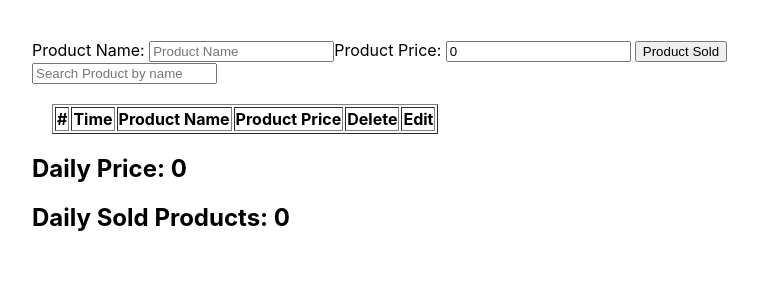
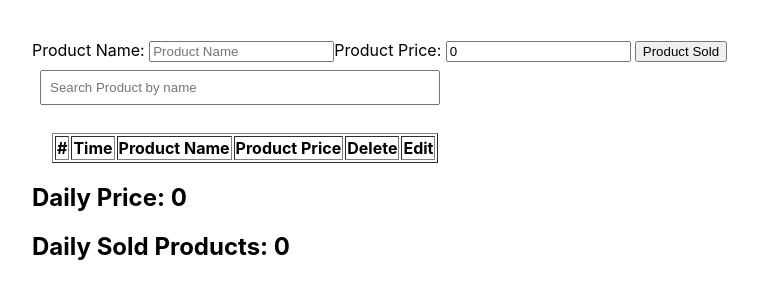
Before and after one commit to theirfanirfi/fsd_react_training, a React (Create React App) app: page / in a window 1280 px wide. Shown: the top 300 px of the page, without its empty margins (8-766 px from the left). Built offline with nearby package versions, Linux system fonts and the light colour scheme.

Commit message:
decomposing into components

```diff
--- /dev/null
+++ b/src/components/StoreComponents/DailyStatus.js
@@ -0,0 +1,10 @@
+const DailyStatus = (props) => {
+    return (
+        <>
+            <h2>Daily Price: {props.totalDailyPrice}</h2>
+            <h2>Daily Sold Products: {props.totalDailyProducts}</h2>
+        </>
+    )
+}
+
+export default DailyStatus;
--- /dev/null
+++ b/src/components/StoreComponents/DeleteItem.js
@@ -0,0 +1,24 @@
+import {useContext} from 'react';
+import { ProductContext } from '../../pages/MyStore';
+const DeleteItem = (props) => {
+    const {products, setProducts} = useContext(ProductContext);
+
+    const deleteItem = (pName) => {
+        let p = products.find(prod => prod.productName == pName);
+        let prods = products
+        let index = prods.indexOf(p);
+
+        prods.splice(index, 1);
+
+        setProducts([...prods]);
+        // setTotalDailyPrice(totalDailyPrice-p.productPrice)
+        // setTotalDailyProducts(totalDailyProducts-1)
+
+    }
+
+    return (
+           <button onClick={() => deleteItem(props.product.productName)}>Delete</button>
+    )
+}
+
+export default DeleteItem;
--- /dev/null
+++ b/src/components/StoreComponents/ListItem.js
@@ -0,0 +1,22 @@
+import DeleteItem from "./DeleteItem";
+
+const ListItem = (props) => {
+    let {product} = props
+    return (
+        <tr>
+                        <td>1</td>
+                        <td>{product.time}</td>
+                        <td>{product.productName}</td>
+                        <td>{product.productPrice}</td>
+                        <td>
+                         <DeleteItem product={product} />
+                        </td>
+
+                        <td>
+                            <button>Edit</button>
+                        </td>
+                    </tr>
+    )
+}
+
+export default ListItem;
--- /dev/null
+++ b/src/components/StoreComponents/ListStoreItems.js
@@ -0,0 +1,23 @@
+import {useContext} from 'react';
+import ListItem from "./ListItem";
+import TableHead from "./TableHead";
+
+import {ProductContext} from '../../pages/MyStore'
+
+const ListStoreItems = () => {
+
+    const {products, setProducts} = useContext(ProductContext)
+
+    return (
+        <table border="1" style={{ margin: 20 }}>
+            <TableHead />
+            {products.map(p => {
+                return <ListItem product={p} />
+            })
+
+        }
+        </table>
+    )
+}
+
+export default ListStoreItems;
--- /dev/null
+++ b/src/components/StoreComponents/ProductForm.js
@@ -0,0 +1,54 @@
+import {useState, useContext} from 'react';
+import { ProductContext } from '../../pages/MyStore';
+
+const ProductForm = () => {
+    const [productName, setProductName] = useState('')
+    const [productPrice, setProductPrice] = useState(0)
+    const {products, setProducts} = useContext(ProductContext)
+
+
+        const productSold = (e) => {
+        if(productName != '' && productPrice != 0){
+        let date =new Date();
+
+        let year = date.getFullYear();
+        let month = date.getMonth() + 1;
+        let day = date.getDate();
+
+        let product = {
+            'time': day+"/"+month+"/"+year,
+            'productName': productName,
+            'productPrice': productPrice
+        }
+        console.log(product);
+
+        // setTotalDailyPrice(totalDailyPrice+parseInt(productPrice));
+        // setTotalDailyProducts(totalDailyProducts+1)
+        setProducts([...products, product])
+        setProductName('')
+        setProductPrice(0)
+    }else {
+        alert('Please enter product details');
+    }
+    }
+
+    return (
+                    <div>
+                <label>Product Name: </label>
+                <input type="text" placeholder="Product Name"
+                onChange={(e) => setProductName(e.target.value)}
+                value={productName}
+                />
+
+                <label>Product Price: </label>
+                <input type="number" placeholder="Product Price"
+                onChange={(e) => setProductPrice(parseInt(e.target.value))}
+                value={productPrice}
+                />
+                <button style={{marginLeft:4}} onClick={productSold}>Product Sold</button>
+
+            </div>
+    )
+}
+
+export default ProductForm
--- /dev/null
+++ b/src/components/StoreComponents/StoreSearch.js
@@ -0,0 +1,31 @@
+import { useContext } from 'react';
+import { ProductContext } from "../../pages/MyStore";
+const StoreSearch = (props) => {
+    const { products, setProducts } = useContext(ProductContext);
+    return (
+
+        <input type="search" style={{ margin: 8, width: 400, padding: 8 }} placeholder="Search Product by name"
+            onChange={(e) => {
+                let search = e.target.value
+                if (search != '') {
+                    props.setIsSearching(true);
+                    let filtered_products = products.filter(function (product) {
+                        search = search.toLowerCase()
+
+                        if (product.productName.toLowerCase().includes(search) || product.productPrice == search) {
+                            return product
+                        }
+                    });
+
+
+                    props.setFilterProducts(filtered_products);
+                } else {
+                    props.setIsSearching(false);
+                }
+            }}
+
+        />
+    )
+}
+
+export default StoreSearch;
--- /dev/null
+++ b/src/components/StoreComponents/TableHead.js
@@ -0,0 +1,15 @@
+const TableHead = () => {
+    return (
+        <thead>
+            <th>#</th>
+            <th>Time</th>
+            <th>Product Name</th>
+            <th>Product Price</th>
+            <th>Delete</th>
+            <th>Edit</th>
+
+        </thead>
+    )
+}
+
+export default TableHead;
--- a/src/pages/MyStore.js
+++ b/src/pages/MyStore.js
@@ -1,52 +1,28 @@
-import {useState} from 'react';
+import {useState, createContext} from 'react';
+import ListStoreItems from  '../components/StoreComponents/ListStoreItems'
+import DailyStatus from '../components/StoreComponents/DailyStatus';
+import ProductForm from '../components/StoreComponents/ProductForm';
+import StoreSearch from '../components/StoreComponents/StoreSearch';
+
+export const ProductContext = createContext()
+
 const MyStore = () => {
     const [productName, setProductName] = useState('');
     const [productPrice, setProductPrice] = useState(0);
     const [products, setProducts] = useState([])
-    const [filteredProducts, setfilteredProducts] = useState([])
+    const [filterProducts, setFilterProducts] = useState([])
     const [totalDailyPrice, setTotalDailyPrice] = useState(0);
     const [totalDailyProducts, setTotalDailyProducts] = useState(0);
     const [isEditing, setIsEditing] = useState(false);
+    const [isSearching, setIsSearching] = useState(false);
     const [productIndexForUpdate, setProductIndexForUpdate] = useState(-1);
     const [productUpdate, setProductUpdate] = useState({});
 
 
-    const productSold = (e) => {
-        if(productName != '' && productPrice != 0){
-        let date =new Date();
 
-        let year = date.getFullYear();
-        let month = date.getMonth() + 1;
-        let day = date.getDate();
 
-        let product = {
-            'time': day+"/"+month+"/"+year,
-            'productName': productName,
-            'productPrice': productPrice
-        }
 
-        setTotalDailyPrice(totalDailyPrice+parseInt(productPrice));
-        setTotalDailyProducts(totalDailyProducts+1)
-        setProducts([...products, product])
-        setProductName('')
-        setProductPrice(0)
-    }else {
-        alert('Please enter product details');
-    }
-    }
 
-    const deleteItem = (pName) => {
-        let p = products.find(prod => prod.productName == pName);
-        let prods = products
-        let index = prods.indexOf(p);
-
-        prods.splice(index, 1);
-
-        setProducts([...prods]);
-        setTotalDailyPrice(totalDailyPrice-p.productPrice)
-        setTotalDailyProducts(totalDailyProducts-1)
-
-    }
 
     const editProductInState = (event) => {
         let productUpdated = {
@@ -84,104 +60,25 @@ const MyStore = () => {
 
     }
 
+    const changeProductsInTheTable = (f_products) => {
+        console.log(f_products);
+        setFilterProducts([...f_products])
+    }
+
+
     return  (
         <div style={{margin:40,}}>
-            <div>
-                <label>Product Name: </label>
-                <input type="text" placeholder="Product Name"
-                onChange={(e) => setProductName(e.target.value)}
-                value={productName}
-                />
 
-                <label>Product Price: </label>
-                <input type="number" placeholder="Product Price"
-                onChange={(e) => setProductPrice(parseInt(e.target.value))}
-                value={productPrice}
-                />
-                {isEditing ?
-                <button onClick={editProductInState} style={{marginLeft:4}}>Edit Product</button>
-                :
-                <button onClick={productSold} style={{marginLeft:4}}>Product Sold</button>
-                }
-            </div>
+            <ProductContext.Provider value={isSearching ? {'products': filterProducts, setProducts} : {'products':products, setProducts}}>
+            <ProductForm />
+            <StoreSearch setFilterProducts={changeProductsInTheTable} setIsSearching={setIsSearching} />
 
-            <input type="search" placeholder="Search Product by name"
-                onChange={(e) => {
+            <ListStoreItems />
 
-                let filtered_products = products.filter(function (product){
-                    let search = e.target.value
-                    search = search.toLowerCase()
-
-                        if(product.productName.toLowerCase().includes(search) || product.productPrice == search){
-                            return product
-                        }
-                    });
-
-
-                setfilteredProducts(filtered_products);
-
-
-                }}
-
-                />
-            <table border="1" style={{margin:20}}>
-                <thead>
-                    <th>#</th>
-                    <th>Time</th>
-                    <th>Product Name</th>
-                    <th>Product Price</th>
-                    <th>Delete</th>
-                    <th>Edit</th>
-
-                </thead>
-
-                {filteredProducts.length ==0 && products.map(p => {
-                    return (
-                        <tr>
-                        <td>1</td>
-                        <td>{p.time}</td>
-                        <td>{p.productName}</td>
-                        <td>{p.productPrice}</td>
-                        <td>
-                            <button onClick={() => deleteItem(p.productName)}>Delete</button>
-                        </td>
-
-                        <td>
-                            <button onClick={() => editProduct(p.productName)}>Edit</button>
-                        </td>
-                    </tr>
-                    )
-                })
-
-                }
-
-{filteredProducts.length > 0 && filteredProducts.map(p => {
-                    return (
-                        <tr>
-                        <td>1</td>
-                        <td>{p.time}</td>
-                        <td>{p.productName}</td>
-                        <td>{p.productPrice}</td>
-                        <td>
-                            <button onClick={() => deleteItem(p.productName)}>Delete</button>
-                        </td>
-                        <td>
-                            <button onClick={() => editProduct(p.productName)}>Edit</button>
-                        </td>
-
-
-                    </tr>
-                    )
-                })
-
-                }
-
-            </table>
-
-            <h2>Daily Price: {totalDailyPrice}</h2>
-            <h2>Daily Sold Products: {totalDailyProducts}</h2>
-
-
+            <DailyStatus totalDailyPrice={totalDailyPrice}
+            totalDailyProducts={totalDailyProducts}
+            />
+            </ProductContext.Provider>
         </div>
     )
 }
```
